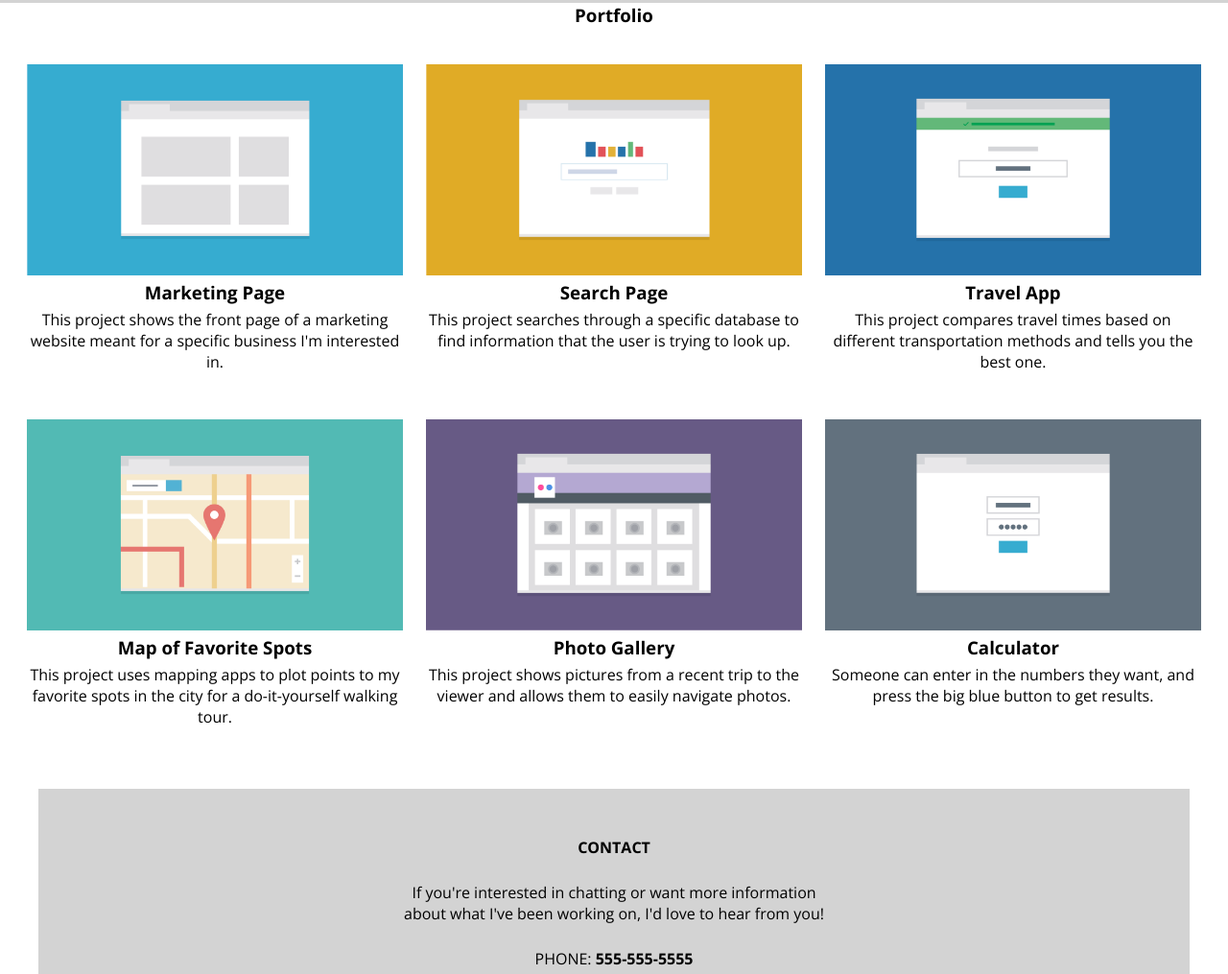
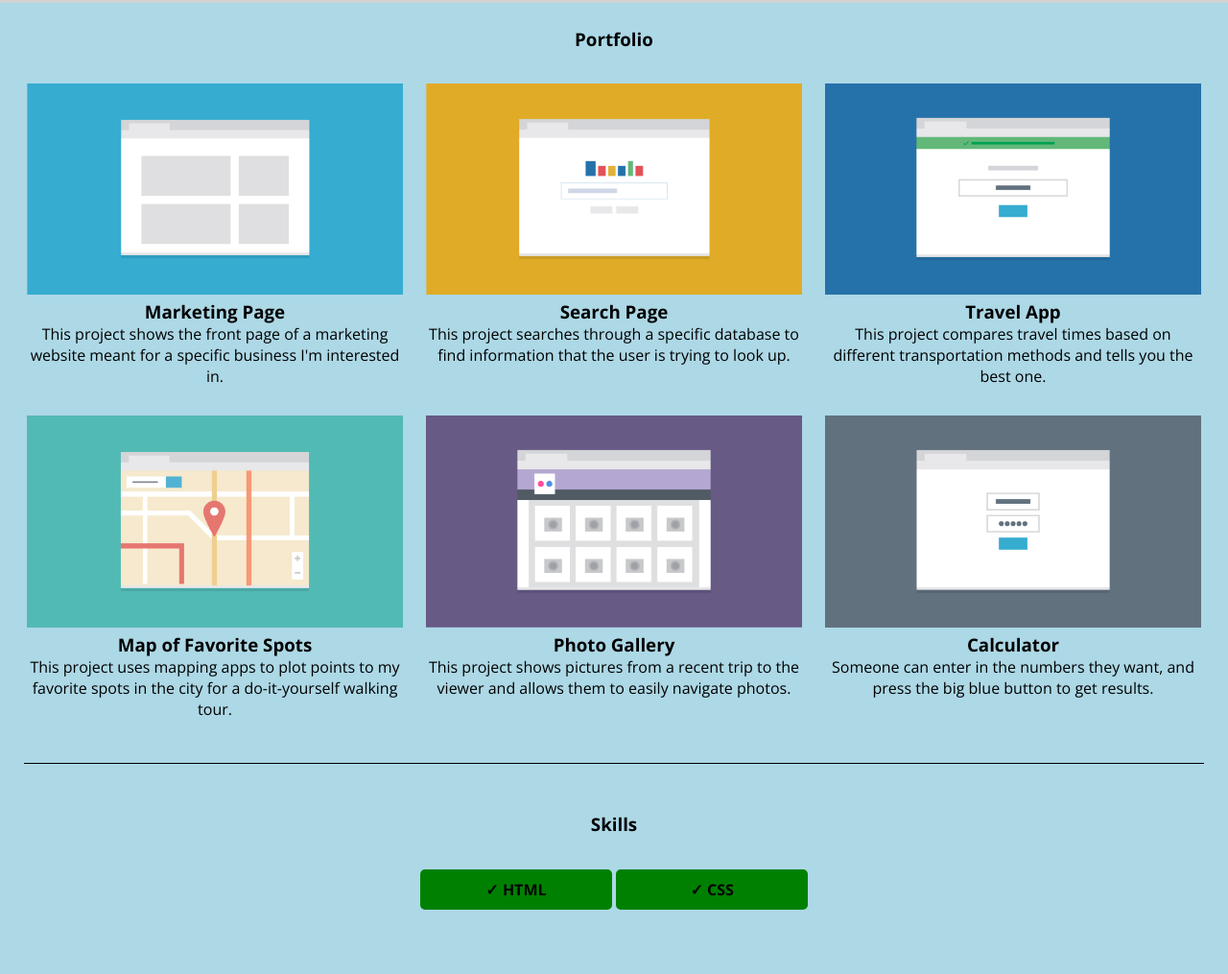
Before and after one commit to Flutterkat/treehouse_project_02, a plain HTML site: page index.html in a window 1280 px wide. Shown: the part 405-1420 px from the top of the page at 96% size. Drawn offline with nearby package versions, Linux system fonts and the light colour scheme.

Commit message:
2nd draft
major changes:
added new section (skills), included links to skills section on all nav bars.
updated background color and added styles to links.

minor changes:
made corrections for bugs, including flexboxes over-lapping, alignment issues with boxes when text wrapped to additional lines.

```diff
--- a/css/styles.css
+++ b/css/styles.css
@@ -22,6 +22,11 @@ a {
 }
 a:hover {
     color: blue;
+    text-shadow: 0px 0px 10px blue;
+    text-decoration:underline;
+}
+body {
+    background-color: lightblue;
 }
 /* ----header---- */
 
@@ -54,8 +59,32 @@ a:hover {
 .portfolio-block {
     margin-bottom: 3em;
 }
-#portfolio p, h3 {
-    padding-bottom: 5px;
+#portfolio p {
+    padding-bottom: 10px;
+}
+.portfolio-h3 {
+    margin-top: 25px;
+}
+/* ---- Skills ---- */
+#skills {
+    Border-top: 1px solid black;
+    padding: 25px;
+    margin: 25px;
+}
+#skills h3 {
+    margin-top: 25px;
+}
+.skill-wrap {
+    margin: 25px auto;
+    max-width: fit-content;
+    padding: 0;
+}
+.skill-item {
+    padding: 10px;
+    margin: 10px auto;
+    border-radius: 5px 5px;
+    width: 200px;
+    background-color: green;
 }
 
 /* ----footer---- */
@@ -130,12 +159,14 @@ a:hover {
         flex-wrap: wrap;
     }
     .pb1, .pb2, .pb3, .pb4, .pb5, .pb6 {
-        margin: auto;
+        margin: 0 auto;
         padding: 10px;
         flex-basis: 50%;
-        height: 370px;
     }
 
+    .skill-item {
+        display: inline-block;
+    }
     .footer {
         margin: 25px 40px 0 40px;
         padding: 25px;
@@ -164,7 +195,6 @@ a:hover {
     }
     .fnav {
         display: block;
-        justify-content: flex-end;
     }
     .footer-links {
         display: inline;
@@ -177,7 +207,7 @@ a:hover {
 
 
 /*----min-width: 1024---- */
-@media screen and (min-width: 1023px) {
+@media screen and (min-width: 1024px) {
     .nav-links {
         flex-direction: row;
     }
@@ -185,9 +215,6 @@ a:hover {
         margin: 0;
     }
     .pb1, .pb2, .pb3, .pb4, .pb5, .pb6 {
-        margin: auto;
-        padding: 10px;
         flex-basis: 33%;
-        height: 370px;
     }
 }
--- a/index.html
+++ b/index.html
@@ -5,7 +5,7 @@
     <link rel="preconnect" href="https://fonts.googleapis.com">
 <link rel="preconnect" href="https://fonts.gstatic.com" crossorigin>
 <link href="https://fonts.googleapis.com/css2?family=Open+Sans:ital,wght@0,400;0,700;1,400&display=swap" rel="stylesheet">
-<meta name="viewport" content="width=device-width,  intial-scale=1">
+<meta name="viewport" content="width=device-width,  initial-scale=1">
 
         <title>Mockup</title>
     </head>
@@ -19,6 +19,7 @@
                     <ul>
                         <li class="header-links"><a href="#"><strong>Home</strong></a></li>
                         <li class="header-links"><a href="#portfolio"><strong>Portfolio</strong></a></li>
+                        <li class="header-links"><a href="#skills"><strong>Skills</strong></a></li>
                         <li class="header-links"><a href="#contact"><strong>Contact</strong></a></li>
                     </ul>
                 </nav>
@@ -29,7 +30,7 @@
                 </div>
             </header>
 
-            <h3><strong>Portfolio</strong></h3>
+            <h3 class="portfolio-h3"><strong>Portfolio</strong></h3>
             <section id="portfolio">
 
                     <div class="pb1">
@@ -69,6 +70,13 @@
                         <p>Someone can enter in the numbers they want, and press the big blue button to get results.</p>
                     </div>
             </section>
+            <section id="skills">
+                <h3><strong>Skills</strong></h3>
+                <div class="skill-wrap">
+                    <p class="skill-item"><strong>&check; HTML</strong></p>
+                    <p class="skill-item"><strong>&check; CSS</strong></p>
+                </div>
+            </section>
         </main>
 
         <footer class="footer">
@@ -89,6 +97,7 @@
                     <ul>
                         <li class="footer-links"><a href="#"><strong>Home</strong></a></li>
                         <li class="footer-links"><a href="#portfolio"><strong>Portfolio</strong></a></li>
+                        <li class="footer-links"><a href="#skills"><strong>Skills</strong></a></li>
                         <li class="footer-links"><a href="#contact"><strong>Contact</strong></a></li>
                     </ul>
                 </nav>
```
